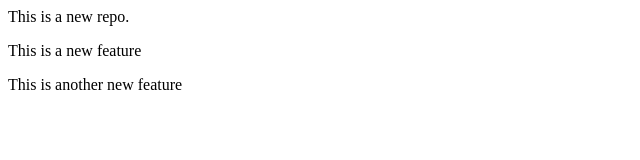
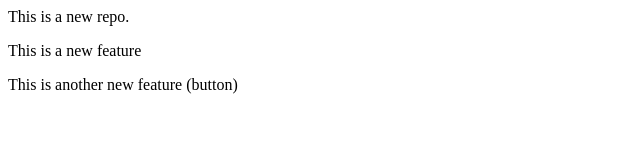
Before and after one commit to xhrivas/LocalRepo, a plain HTML site: page index.html in a window 1280 px wide. Shown: the full height of the page, 0-640 px from the left. Drawn offline with Linux system fonts and the light colour scheme.

```diff
--- a/index.html
+++ b/index.html
@@ -1,3 +1,3 @@
 <p>This is a new repo.</p>
 <P>This is a new feature</P>
-<P> This is another new feature</P>
+<P> This is another new feature (button)</P>
```
